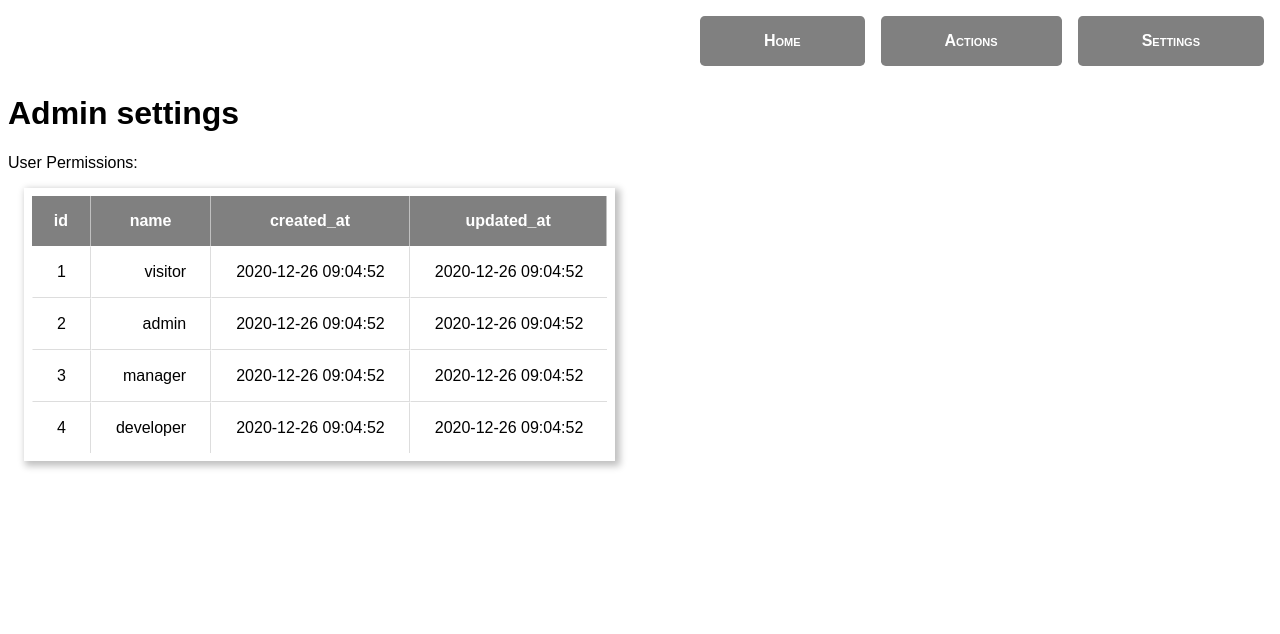
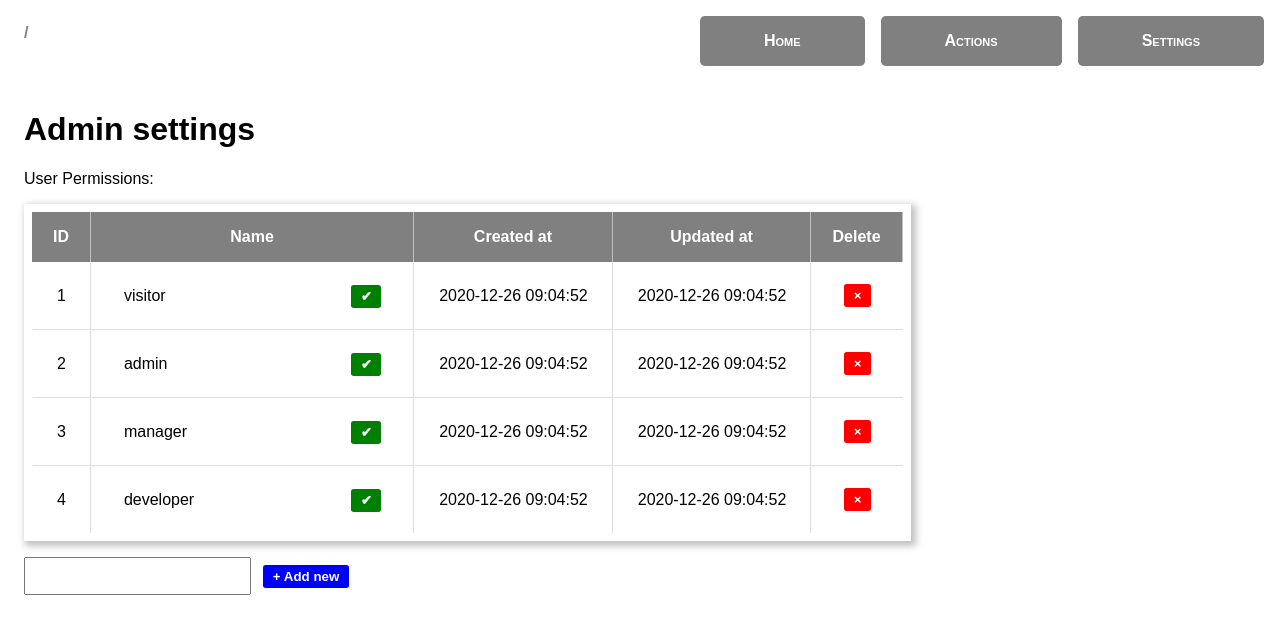
Before and after one commit to vsolomka/mvc, a PHP site: page /admin/settings in a window 1280 px wide. Shown: the top 634 px of the page. Run offline with PHP 8.4, Linux system fonts and the light colour scheme; data comes from the database, SQL or seed files in the repository; data that the repository does not hold is empty.

Commit message:
Lesson 14: Home task - actions in use

```diff
--- a/app/Controllers/Admin/IndexController.php
+++ b/app/Controllers/Admin/IndexController.php
@@ -1,11 +1,14 @@
 <?php
 namespace App\Controllers\Admin;
 use App\Controllers\Controller;
+use App\Models\Users;
 
 class IndexController extends Controller
 {
     public function process()
     {
+        $users = new Users();
+        $data = $users->getUsers();
         $this->generate('Admin', 'Home');
     }
 }
--- a/app/Controllers/Admin/SettingsController.php
+++ b/app/Controllers/Admin/SettingsController.php
@@ -8,26 +8,28 @@
     public function process()
     {
         $permissions = new UserPermissions();
-        //$permissions->updatePermission();
-
         $data = $permissions->get();
         $this->generate('Admin', 'Settings', $data);
-
     }
 
-    public function add(string $name)
+    public function addAction()
     {
         $permissions = new UserPermissions();
-        echo "Adding new permissons level: $name";
-        if (!empty($name)) {
-            $permissions->add($name);
-        }
+        $permissions->add($name);
+        header("Location: /admin/settings");
     }
 
-    public function remove(int $id)
+    public function removeAction()
     {
         $permissions = new UserPermissions();
-        echo "Removing permission [id = $id]";
         $permissions->remove($id);
+        header("Location: /admin/settings");
+    }
+
+    public function updateAction()
+    {
+        $permissions = new UserPermissions();
+        $permissions->set();
+        header("Location: /admin/settings");
     }
 }
--- a/app/Controllers/Home/IndexController.php
+++ b/app/Controllers/Home/IndexController.php
@@ -8,7 +8,7 @@
     public function process()
     {
         $obj = new Users();
-        $data = $obj->getUser();
+        $data = $obj->getUsers();
         $this->generate('Home', 'Home', $data);
     }
 }
--- a/app/Models/UserPermissions.php
+++ b/app/Models/UserPermissions.php
@@ -10,28 +10,52 @@
         return $data->execute();
     }
 
-    public function add($name)
+    public function add()
     {
+        if (!empty($_POST["name"])) {
+            $name = trim((string) $_POST["name"]);
+        } else {
+            return false;
+        }
+
         $query = $this->insert();
         $query->into("user_permission");
         $query->values(["name" => $name]);
         $query->execute();
     }
 
-    public function remove($id)
+    public function remove()
     {
+        if (!empty($_GET["id"])) {
+            $id = (int) $_GET["id"];
+        } else {
+            return false;
+        }
+
         $query = $this->delete();
         $query->from("user_permission");
         $query->where(["id" => $id]);
         $query->execute();
     }
 
-    public function update()
+    public function set()
     {
+        if (!empty($_POST["name"])) {
+            $name = trim((string) $_POST["name"]);
+        } else {
+            return false;
+        }
+
+        if (!empty($_POST["id"])) {
+            $id = (int) $_POST["id"];
+        } else {
+            return false;
+        }
+
         $query = $this->update();
         $query->table("user_permission");
-        $query->values(["name" => "trainee"]);
-        $query->where(["id" => 10]);
+        $query->values(["name" => $name]);
+        $query->where(["id" => $id]);
         $query->execute();
     }
 }
--- a/app/config/routingMap.php
+++ b/app/config/routingMap.php
@@ -9,4 +9,5 @@
     '/admin/settings' => 'Admin\\Settings',
     '/admin/settings/add' => 'Admin\\Settings:add',
     '/admin/settings/remove' => 'Admin\\Settings:remove',
+    '/admin/settings/update' => 'Admin\\Settings:update',
 ];
--- a/core/Router.php
+++ b/core/Router.php
@@ -19,18 +19,11 @@
         $params = "";
         $controller = "";
 
-        foreach ($this->routingMap as $route => $route_path) {
-            if (preg_match("/" . str_replace("/", '\\/', $route) . "(\[.+\])*/", $this->requestPath, $result)) {
-                $params = trim($result[1], "[]");
-                $controller = $route_path;
-            }
-        }
-
-        if (!empty($controller)) {
-            $parts = explode(":", $controller);
+        if (isset($this->routingMap[$this->requestPath])) {
+            $parts = explode(":", $this->routingMap[$this->requestPath]);
             $classNamespace .= $parts[0];
             if (!empty($parts[1])) {
-                $action = $parts[1];
+                $action = $parts[1] . "Action";
             }
         } else {
             $classNamespace .= "Page404";
@@ -38,7 +31,6 @@
         $classNamespace .= 'Controller';
 
         $classObj = new $classNamespace();
-        //var_export(compact("classNamespace", "action", "params"));
 
         if (method_exists($classObj, $action)) {
             $classObj->$action($params);
--- a/web/assets/Admin.php
+++ b/web/assets/Admin.php
@@ -4,7 +4,7 @@
     <meta charset="UTF-8">
     <meta name="viewport" content="width=device-width, initial-scale=1.0">
     <title>Page: <?php echo "$template/$page"; ?></title>
-    <link rel="stylesheet" href="/web/css/main.css?87">
+    <link rel="stylesheet" href="/web/css/main.css">
 </head>
 <body>
 
@@ -16,10 +16,11 @@
     <li><a href="/admin/settings">Settings</a></li>
 </ul>
 </nav>
-
+<main>
 <?php
 require "$template/$page.php";
 ?>
+</main>
 
 </body>
 </html>
--- a/web/assets/Admin/Settings.php
+++ b/web/assets/Admin/Settings.php
@@ -1,28 +1,43 @@
 <h1>Admin settings</h1>
 
 User Permissions:
+<p>
 <table cellspacing="0">
 <tr>
-<?php
-// theader
-if (isset($data[0]))
-foreach (array_keys($data[0]) as $field) {
-    if (!is_int($field)) {
-        echo "<th>$field</th>";
-    }
-}
-?>
+    <th>ID</th>
+    <th>Name</th>
+    <th>Created at</th>
+    <th>Updated at</th>
+    <th>Delete</th>
 </tr>
 <?php
 // tbody
 foreach ($data as $row) {
-    echo "<tr>";
-    foreach ($row as $key => $value) {
-        if (!is_int($key)) {
-            echo "<td title=\"$key\">$value</td>";
-        }
-    }
-    echo "</tr>";
+    echo <<<TR
+<tr>
+    <td>{$row["id"]}</td>
+    <td>
+        <form method="post" action="/admin/settings/update">
+        <input type="hidden" name="id" value="{$row["id"]}"/>
+        <input type="text" name="name" value="{$row["name"]}" class="editable">
+        <button type="submit" class="update">&#10004;</button>
+        </form>
+    </td>
+    <td>{$row["created_at"]}</td>
+    <td>{$row["updated_at"]}</td>
+    <td>
+        <a href="/admin/settings/remove?id={$row["id"]}"><button class="delete">&times;</button></a>
+    </td>
+
+</tr>
+TR;
 }
 ?>
 </table>
+</p>
+<p>
+    <form method="post" action="/admin/settings/add">
+    <input type="text" name="name">
+    <button type="submit" class="addnew">&plus; Add new</button>
+</form>
+</p>
--- a/web/assets/Home.php
+++ b/web/assets/Home.php
@@ -4,7 +4,7 @@
     <meta charset="UTF-8">
     <meta name="viewport" content="width=device-width, initial-scale=1.0">
     <title>Page: <?php echo "$template/$page"; ?></title>
-    <link rel="stylesheet" href="/web/css/main.css?341">
+    <link rel="stylesheet" href="/web/css/main.css">
 </head>
 <body>
 
--- a/web/css/main.css
+++ b/web/css/main.css
@@ -18,6 +18,19 @@
     justify-content: center;
     list-style: none;
 }
+nav a {
+    display: flex;
+    padding: 1em;
+    text-decoration: none;
+    font-weight: bold;
+    color: grey;
+    transition: all .3s;
+}
+nav a:hover {
+    color: black;
+    font-weight: bold;
+    transform: rotate(9deg);
+}
 nav li {
     padding: 0 3em;
     margin: .5em;
@@ -25,22 +38,33 @@
     border-radius: .3em;
     font-variant: small-caps;
 }
-nav a {
-    display: flex;
+nav li a {
+    color: white;
+}
+main {
     padding: 1em;
-    text-decoration: none;
+}
+input[type="text"] {
+    padding: .5em;
+    font-size: 1em;
+}
+button {
+    box-sizing: border-box;
+    color: white;
     font-weight: bold;
-    color: white;
-    transition: all .3s;
+    display: inline-block;
+    padding: .3em .7em;
+    margin: 0 .6em;
+    border: none;
+    border-radius: .2em;
+    transition: all .2s;
 }
-nav a:hover {
-    color: black;
-    font-weight: bold;
-    transform: rotate(9deg);
+button:hover {
+    transform: translateX(.2em);
+    box-shadow: 0 0 7px 2px grey;
 }
 table {
     box-shadow: 3px 3px 7px 2px silver;
-    margin: 1em;
     padding: .5em;
 }
 th {
@@ -66,3 +90,22 @@
 td:hover {
     background: #eee;
 }
+.editable {
+    border: none;
+}
+.editable:focus {
+    border: thin solid silver;
+    background-color: #ffe;
+}
+.action {
+    text-decoration: none;
+}
+.update {
+    background-color: green;
+}
+.delete {
+    background-color: red;
+}
+.addnew {
+    background-color: blue;
+}
```
Also changed, not shown: app/Models/Users.php (+6 -9 lines), web/assets/Admin/Home.php (+12 -3 lines).
